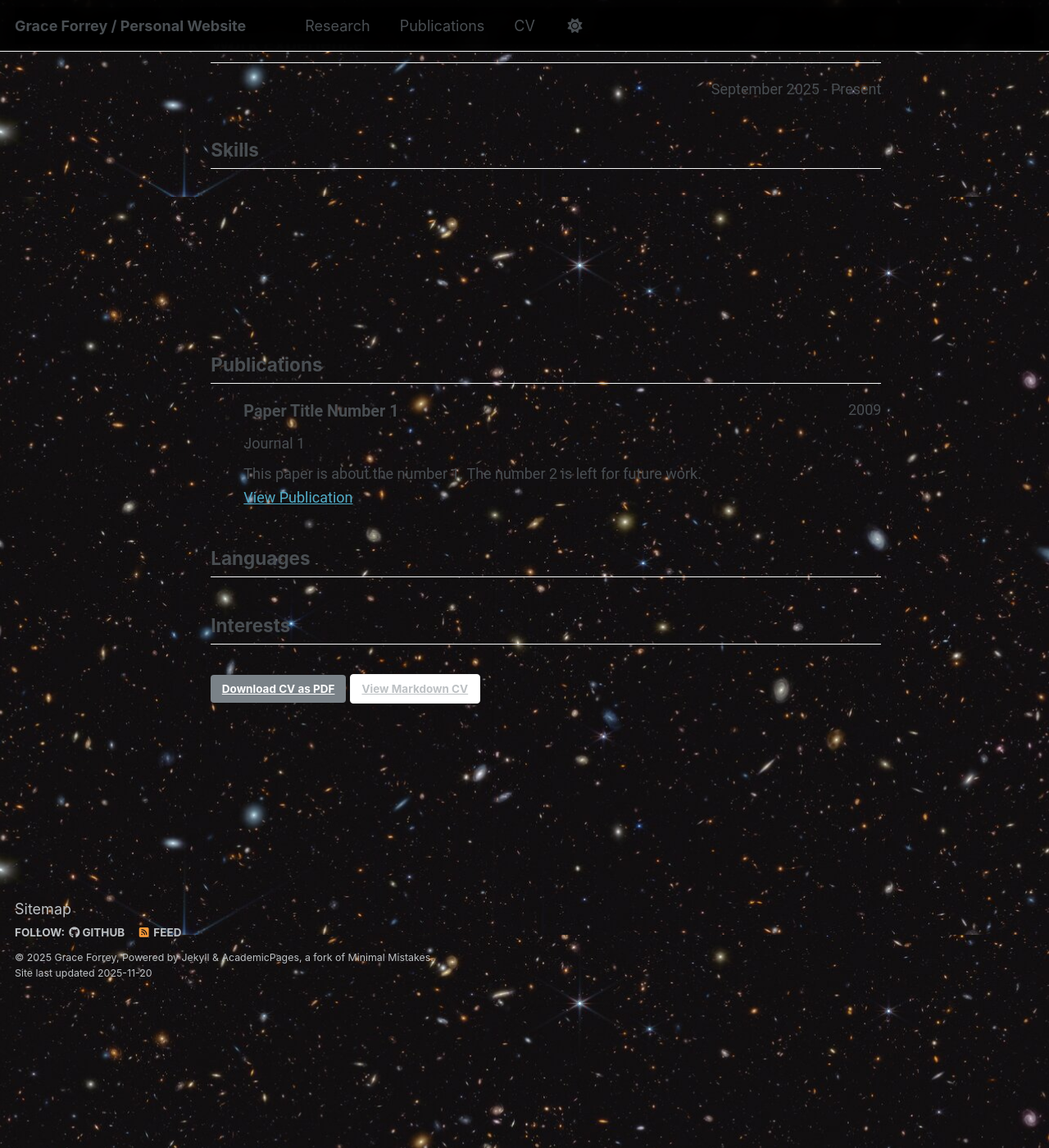
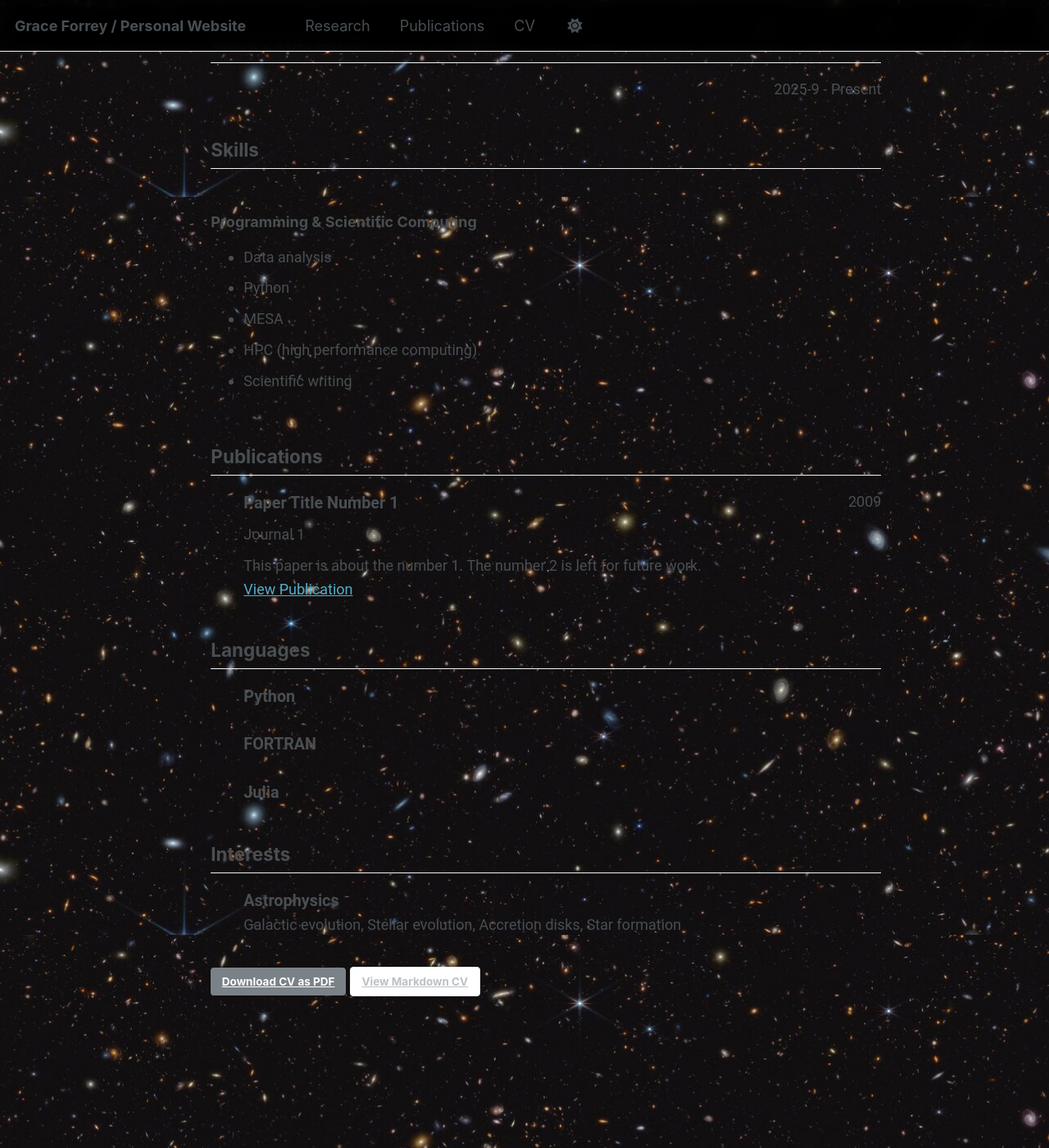
Before and after one commit to forreyg/forreyg.github.io, a Jekyll site: the page built from _pages/cv-json.md, in a window 1280 px wide and 1400 px high, scrolled down 660 px. Shown: the whole window at 82% size. Built offline with Jekyll 4.4.1, drawn with Linux system fonts in a browser that asks for light colours; a script that is not in the unit is left out.

Commit message:
Update cv.json

```diff
--- a/_data/cv.json
+++ b/_data/cv.json
@@ -34,7 +34,7 @@
       "institution": "University of Connecticut",
       "area": "Post-bacc",
       "workType": "Working within Dr. Aleksandra Kuznetsova's research group.",
-      "startDate": "September 2025",
+      "startDate": "2025-9",
       "endDate": "Present",
       "gpa": null,
       "courses": []
@@ -51,9 +51,44 @@
       "courses": []
     },
   ],
-  "skills": ["Data Analysis", "Python", "MESA", "HPC (high performance computing)", "Scientific Writing"],
-  "languages": ["python", "FORTRAN", "Julia"],
-  "interests": "galactic evolution, stellar evolution, accretion disks, star formation",
+
+  "skills": [
+    {
+      "name": "Programming & Scientific Computing",
+      "level": "",
+      "keywords": [
+        "Data analysis",
+        "Python",
+        "MESA",
+        "HPC (high performance computing)",
+        "Scientific writing"
+      ]
+    }
+  ],
+
+  "languages": [
+    {
+      "language": "Python",
+    },
+    {
+      "language": "FORTRAN",
+    },
+    {
+      "language": "Julia",
+    }
+  ],
+
+  "interests": [
+    {
+      "name": "Astrophysics",
+      "keywords": [
+        "Galactic evolution",
+        "Stellar evolution",
+        "Accretion disks",
+        "Star formation"
+      ]
+    }
+  ],
   "publications": [
     {
       "name": "Paper Title Number 1",
```
